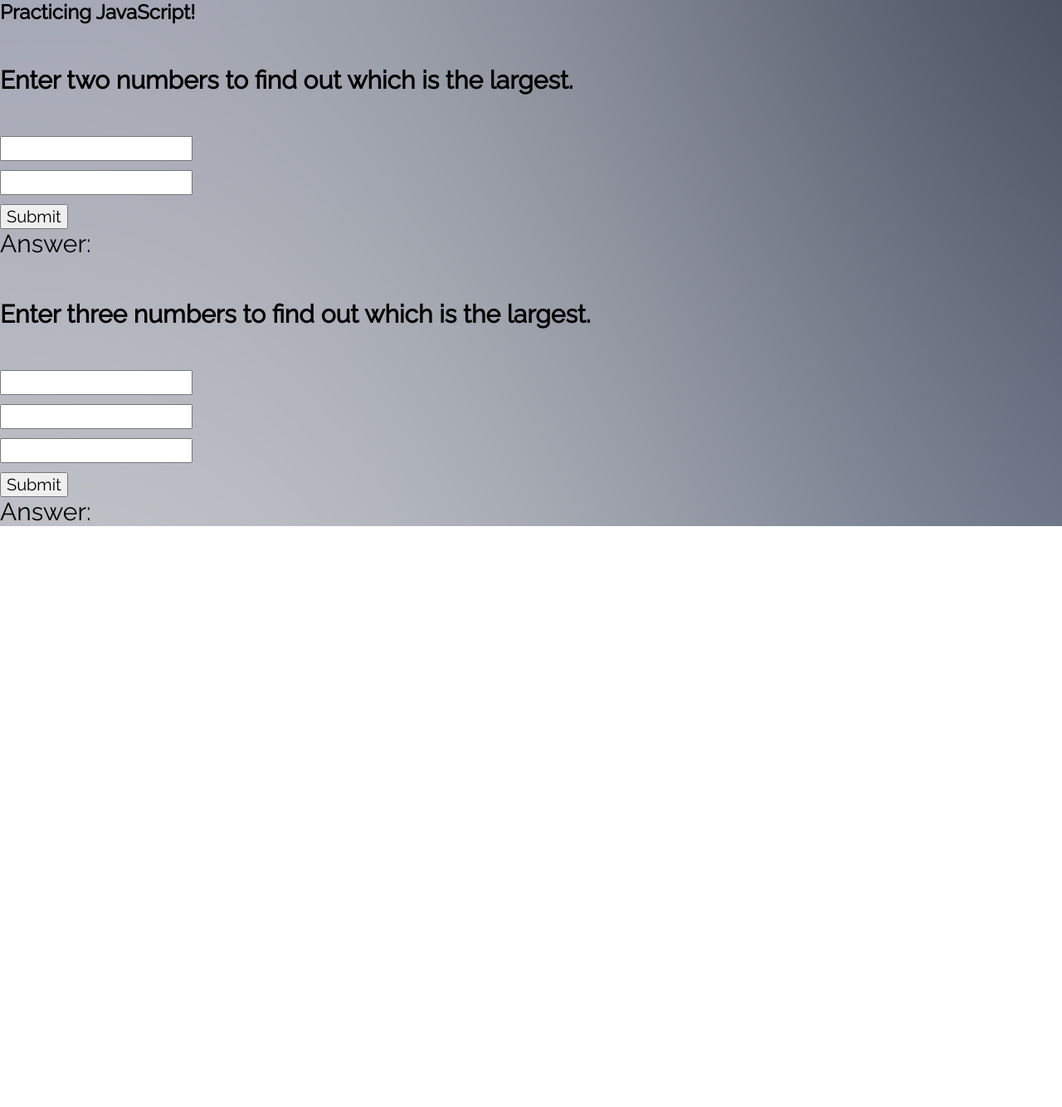
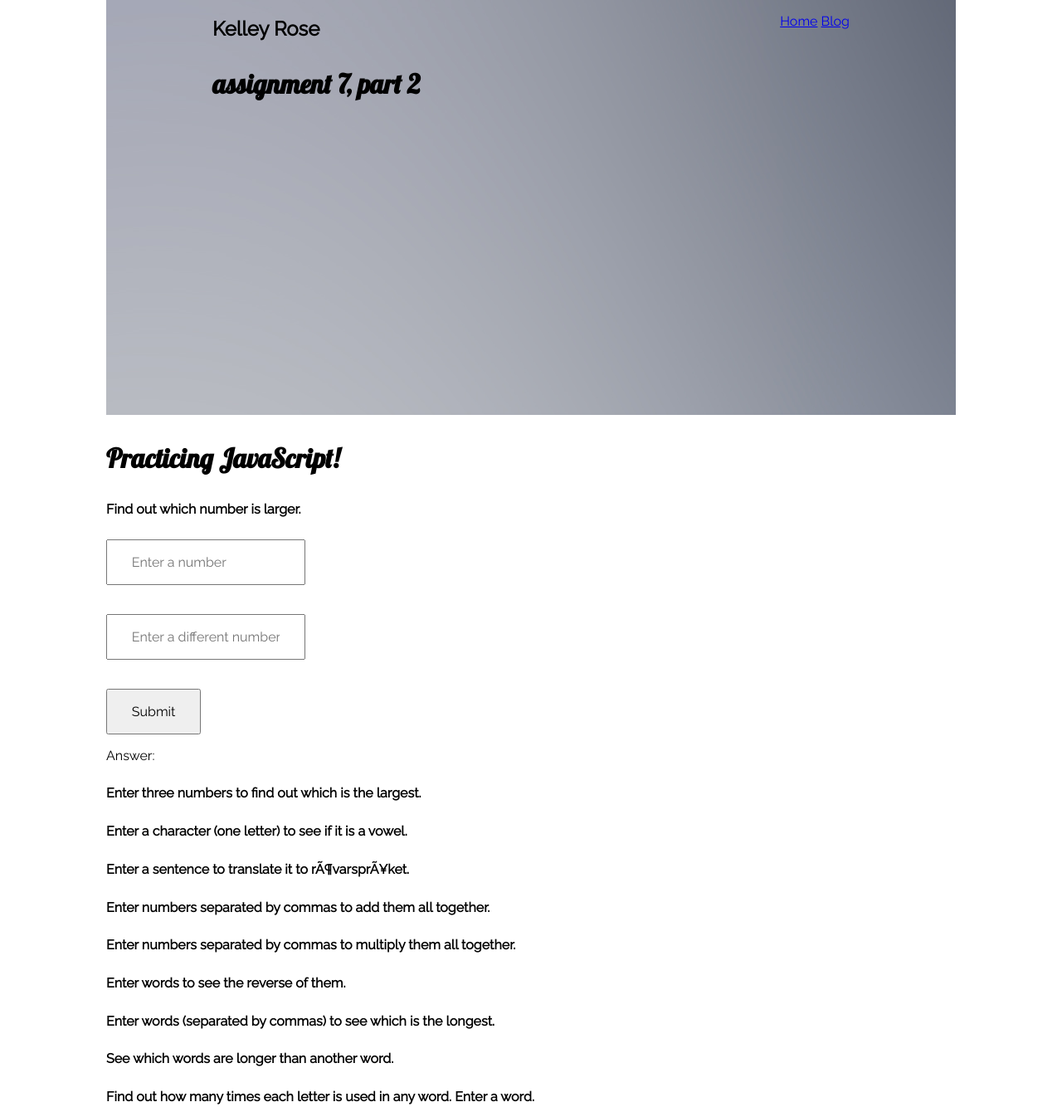
Before and after one commit to krose422/JS-Functions, a plain HTML site: page forms.html in a window 1280 px wide. Shown: the whole page at 83% size. Before the commit the page ends 800 px from the top, so only its background shows below. Drawn offline with Linux system fonts and the light colour scheme.

Commit message:
Practicing styling and HTML with exercices.

```diff
--- a/exercises.js
+++ b/exercises.js
@@ -30,28 +30,17 @@ submitBtn.addEventListener("click", max);
 // Define a function maxOfThree() that takes three numbers as arguments and returns the largest of them.
 // ---------------------
 
-var answer = document.querySelector("#answer2");
-var submitBtn2 = document.querySelector("#submitBtn2");
-var numOne = document.querySelector("#num1");
-var numTwo = document.querySelector("#num2");
-var numThree = document.querySelector("num3");
 
 function maxOfThree(num1, num2, num3){
-    var num1 = Number(numOne.value);
-    var num2 = Number(numTwo.value);
-    var num3 = Number(numThree.value);
     if (num1 > num2 && num1 > num3) {
-        answer.innerHTML = num1;
         return num1;
     }
 
     else if (num2 > num1 && num2 > num3) {
-        answer.innerHTML = num2;
         return num2;
     }
 
     else if (num3 > num1 && num3 > num2) {
-        answer.innerHTML = num3;
         return num3;
     }
 
@@ -59,8 +48,6 @@ function maxOfThree(num1, num2, num3){
         "Oops! Enter three different numbers.";
     }
 }
-
-submitBtn2.addEventListener("click", maxOfThree);
 
 // ---------------------
 // Write a function that takes a character (i.e. a string of length 1) and returns true if it is a vowel, false otherwise.
--- a/forms.html
+++ b/forms.html
@@ -10,23 +10,51 @@
   <!-- Style Links -->
 
   <link rel="stylesheet" type="text/css" href="normalize.css">
-  <link rel="stylesheet" type="text/css" href="main.css">
-  <link rel="stylesheet" type="text/css" href="forms.css">
+<!--   <link rel="stylesheet" type="text/css" href="main.css">
+ -->  <link rel="stylesheet" type="text/css" href="forms.css">
 
 </head>
 <body>
 
 <div class="wrapper">
 
+<header>
+
+<div class="headercontent">
+
+  <div class="headerleft">
+    <div class="header">
+      <h2>Kelley Rose</h2>
+    </div>
+    <div class="headercap">
+      <h3>assignment 7, part 2</h3>
+    </div>
+  </div>
+
+  <nav>
+    <ul>
+      <li><a href="index.html">Home</a></li>
+      <li><a href="https://medium.com/@kelleyannerose">Blog</a></li>
+    </ul>
+  </nav>
+
+</div>
+
+</header>
+
+<div class="allquestions">
+
   <h3>Practicing JavaScript!</h3>
 
-  <div class="question1">
+<!-- ********** QUESTION 1 ********** -->
 
-    <h5>Enter two numbers to find out which is the largest.</h5>
+  <div class="question">
 
-    <input type="text" id="numOne" />
+    <h5>Find out which number is larger.</h5>
+
+    <input type="text" id="numOne" placeholder="Enter a number" />
     <br /><br />
-    <input type="text" id="numTwo" />
+    <input type="text" id="numTwo" placeholder="Enter a different number" />
     <br /><br />
 
     <div>
@@ -42,29 +70,73 @@
     </div>
   </div>
 
-  <div class="question2">
+<!-- ********** QUESTION 2 ********** -->
 
-    <h5>Enter three numbers to find out which is the largest.</h5>
+  <div class="question">
 
-    <input type="text" id="num1" />
-    <br /><br />
-    <input type="text" id="num2" />
-    <br /><br />
-    <input type="text" id="num3" />
-    <br /><br />
+  <h5>Enter three numbers to find out which is the largest.</h5>
 
-    <div>
+  </div>
 
-      <input type="submit" value="Submit" id="submitBtn2" />
+<!-- ********** QUESTION 3 ********** -->
 
-    </div>
+  <div class="question">
 
-    <div class="answer">
+  <h5>Enter a character (one letter) to see if it is a vowel.</h5>
 
-      Answer: <span id="answer2"></span>
+  </div>
 
-    </div>
+<!-- ********** QUESTION 4 ********** -->
+
+  <div class="question">
+
+  <h5>Enter a sentence to translate it to rÃ¶varsprÃ¥ket.</h5>
+
   </div>
+
+<!-- ********** QUESTION 5 ********** -->
+
+  <div class="question">
+
+  <h5>Enter numbers separated by commas to add them all together.</h5>
+
+  <h5>Enter numbers separated by commas to multiply them all together.</h5>
+
+  </div>
+
+<!-- ********** QUESTION 6 ********** -->
+
+  <div class="question">
+
+  <h5>Enter words to see the reverse of them.</h5>
+
+  </div>
+
+<!-- ********** QUESTION 7 ********** -->
+
+  <div class="question">
+
+  <h5>Enter words (separated by commas) to see which is the longest.</h5>
+
+  </div>
+
+<!-- ********** QUESTION 8 ********** -->
+
+  <div class="question">
+
+  <h5>See which words are longer than another word.</h5>
+
+  </div>
+
+<!-- ********** QUESTION 9 ********** -->
+
+  <div class="question">
+
+  <h5>Find out how many times each letter is used in any word. Enter a word.</h5>
+
+  </div>
+
+</div>
 
 </div>
 
--- /dev/null
+++ b/forms.scss
@@ -0,0 +1,66 @@
+
+body {
+  font-family: 'Raleway', Helvetica, sans-serif;
+}
+
+* {
+  box-sizing: border-box;
+}
+
+.wrapper {
+  width: 80%;
+  margin: auto;
+}
+
+/* ---------- START HEADER STYLE ---------- */
+
+header {
+ background-image: url(Images/blurred-background.jpg);
+ height: 500px;
+}
+
+.headercontent {
+  width: 75%;
+  margin: auto;
+
+  .headerleft {
+    display: inline-block;
+    float: left;
+  }
+
+  nav {
+    display: inline-block;
+    float: right;
+
+    li {
+      list-style: none;
+      display: inline;
+    }
+  }
+}
+
+/* ---------- START QUESTION STYLE ---------- */
+
+.allquestions {
+  clear: both;
+}
+
+h3 {
+  font-family: 'Lobster', cursive;
+  font-size: 2em;
+}
+
+h5 {
+  font-size: 1em;
+
+}
+
+input {
+  font-size: 1em;
+  padding: 1em 1.8em;
+  margin: 0 0 1em 0;
+}
+
+.answer {
+  font-size: 1em;
+}
--- a/main.scss
+++ b/main.scss
@@ -4,12 +4,12 @@ $green: #B3C276;
 body {
   font-family: 'Raleway', Helvetica, sans-serif;
   font-size: 62.5%;
+  max-width: 1635px;
 }
 
-.wrapper {
-  height: 100%;
-  width: 100%;
-  background-image: url(Images/blurred-background.jpg);
+.questions {
+  width: 75%;
+  margin: auto;
 }
 
 .container {
```
Also changed, not shown: forms.css, main.css.
